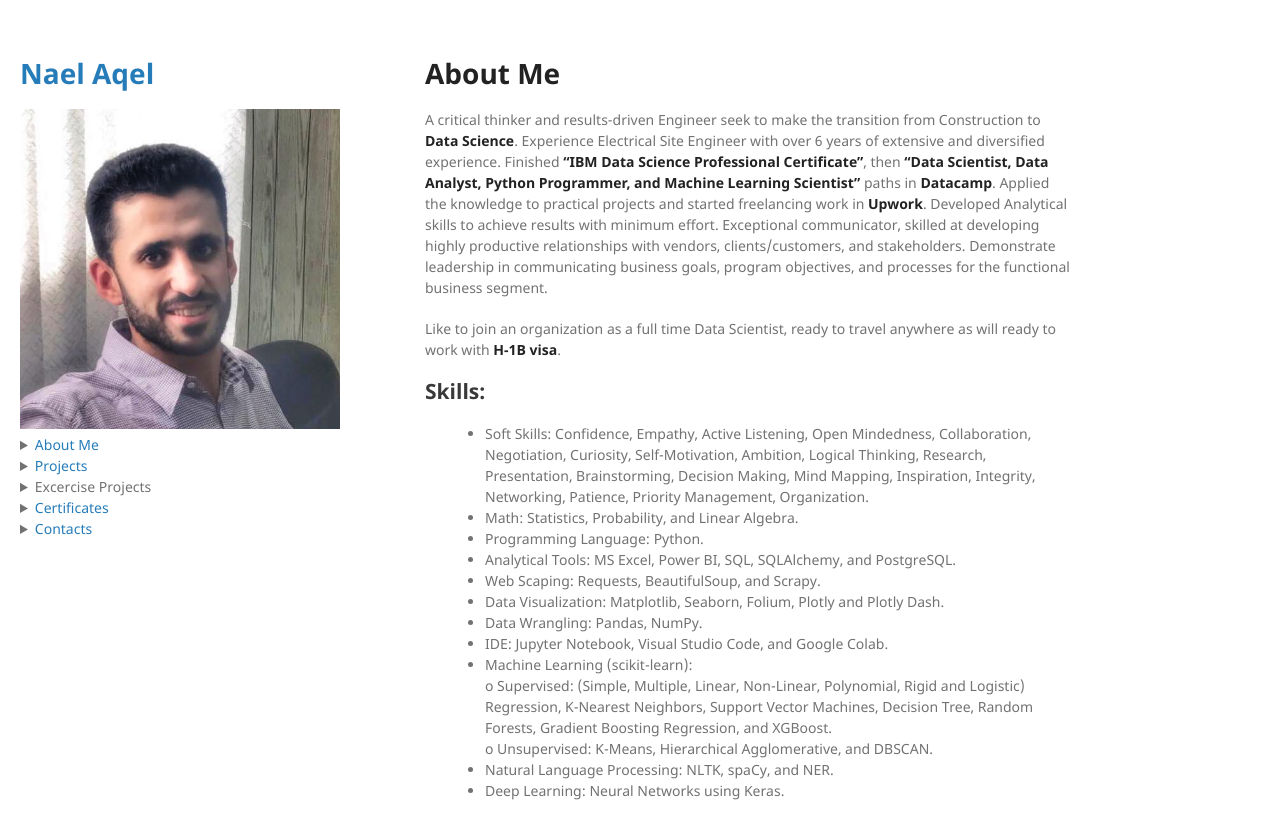
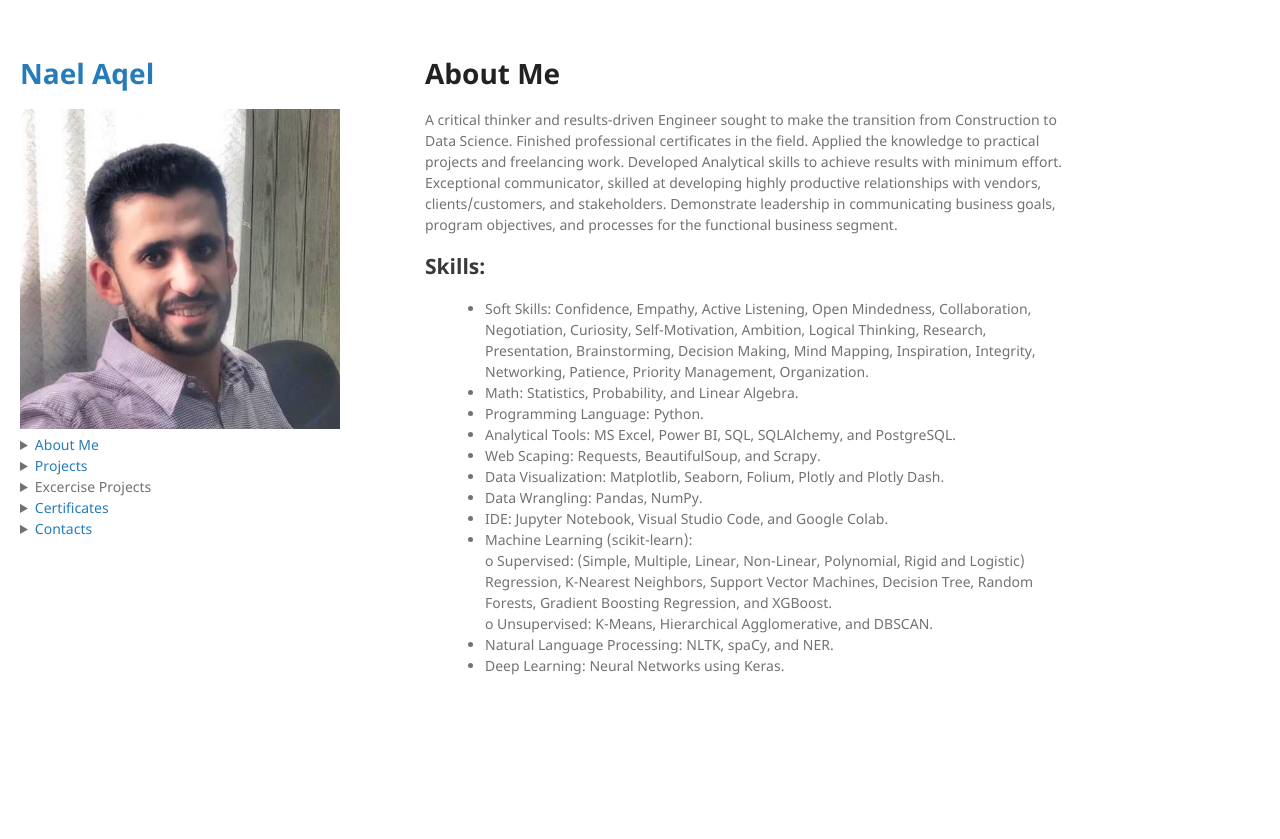
Before and after one commit to NaelAqel/naelaqel.github.io, a Jekyll site: the page built from index.md, in a window 1280 px wide. Shown: the top 839 px of the page. Built offline with Jekyll 4.4.1, drawn with Linux system fonts in a browser that asks for light colours.

Commit message:
change summary

```diff
--- a/index.md
+++ b/index.md
@@ -4,9 +4,7 @@
 <section1></section1>
 # About Me
 
-A critical thinker and results-driven Engineer seek to make the transition from Construction to **Data Science**. Experience Electrical Site Engineer with over 6 years of extensive and diversified experience. Finished **"IBM Data Science Professional Certificate"**, then **"Data Scientist, Data Analyst, Python Programmer, and Machine Learning Scientist"** paths in **Datacamp**. Applied the knowledge to practical projects and started freelancing work in **Upwork**. Developed Analytical skills to achieve results with minimum effort. Exceptional communicator, skilled at developing highly productive relationships with vendors, clients/customers, and stakeholders. Demonstrate leadership in communicating business goals, program objectives, and processes for the functional business segment.
-
-Like to join an organization as a full time Data Scientist, ready to travel anywhere as will ready to work with **H-1B visa**.
+A critical thinker and results-driven Engineer sought to make the transition from Construction to Data Science. Finished professional certificates in the field. Applied the knowledge to practical projects and freelancing work. Developed Analytical skills to achieve results with minimum effort. Exceptional communicator, skilled at developing highly productive relationships with vendors, clients/customers, and stakeholders. Demonstrate leadership in communicating business goals, program objectives, and processes for the functional business segment.
 
 ## Skills:
 - Soft Skills: Confidence, Empathy, Active Listening, Open Mindedness, Collaboration, Negotiation, Curiosity, Self-Motivation, Ambition, Logical Thinking, Research, Presentation, Brainstorming, Decision Making, Mind Mapping, Inspiration, Integrity, Networking, Patience, Priority Management, Organization.
```
